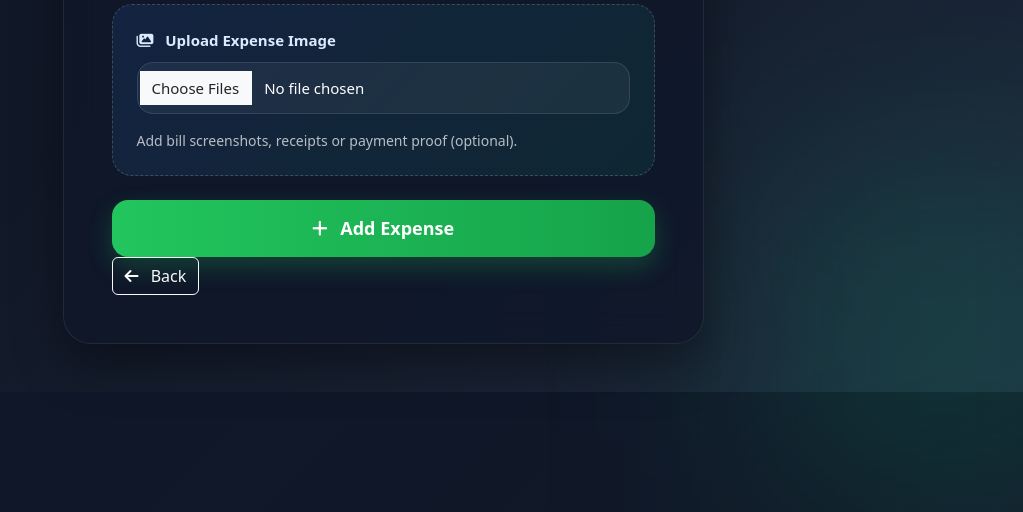
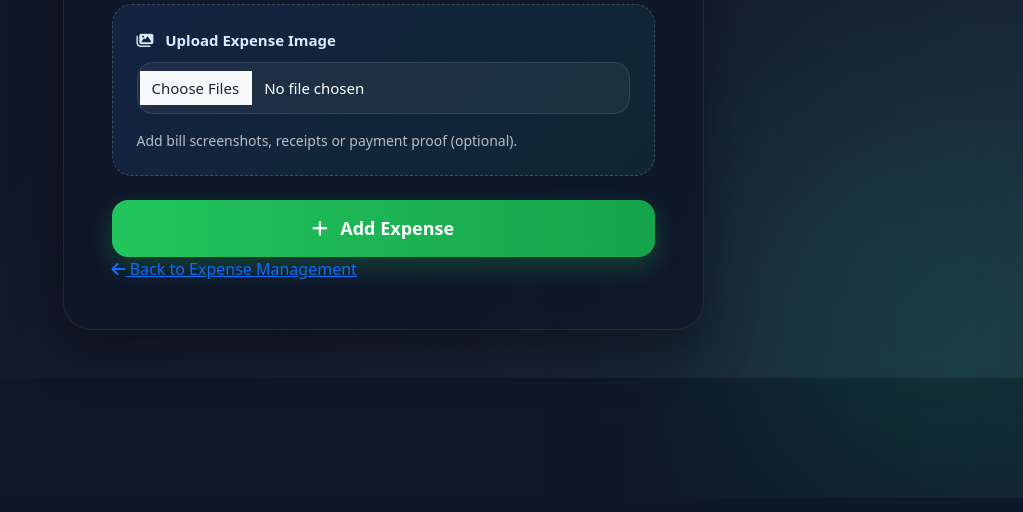
Before and after one commit to gauravmittal9760/Expenses-Tracker-Webapp, a Flask app: page /add_expense in a window 1280 px wide; the page is wider, and only the part inside the window is pictured. Shown: the part 765-1277 px from the top of that part, without its empty margins (257-1280 px from the left). Run offline with Flask 3, Linux system fonts and the light colour scheme; the visitor is signed in with stand-in values (Sample User, id 1); data comes from the database, SQL or seed files in the repository.

Commit message:
Bug Fixing

```diff
--- a/templates/add_expense.html
+++ b/templates/add_expense.html
@@ -254,13 +254,16 @@
                             {{ t('add_expense') }}
                         </button>
                         <a
-                            href="/money_budget"
-                            class="btn btn-outline-light back-btn"
+
+                            href="/expense_management"
+
+                            class="bottom-btn"
+
                         >
 
-                            <i class="fa-solid fa-arrow-left me-2"></i>
+                            <i class="fa-solid fa-arrow-left"></i>
 
-                            {{ t('back') }}
+                            {{ t('back_to_expense_management') }}
 
                         </a>
 
```
